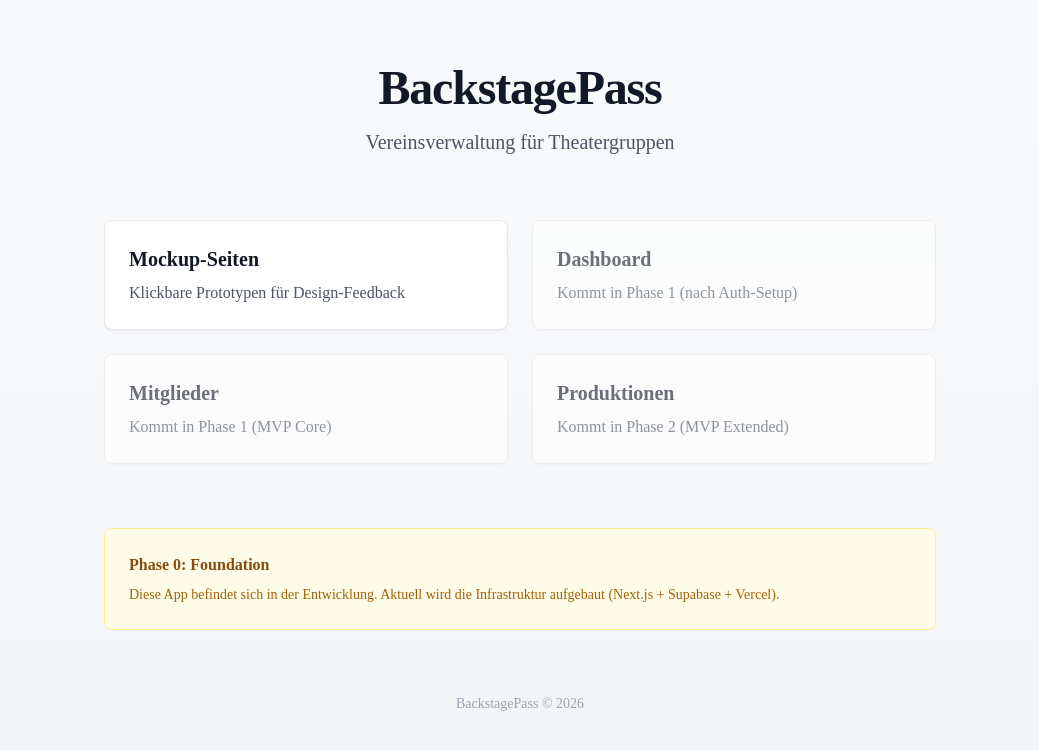
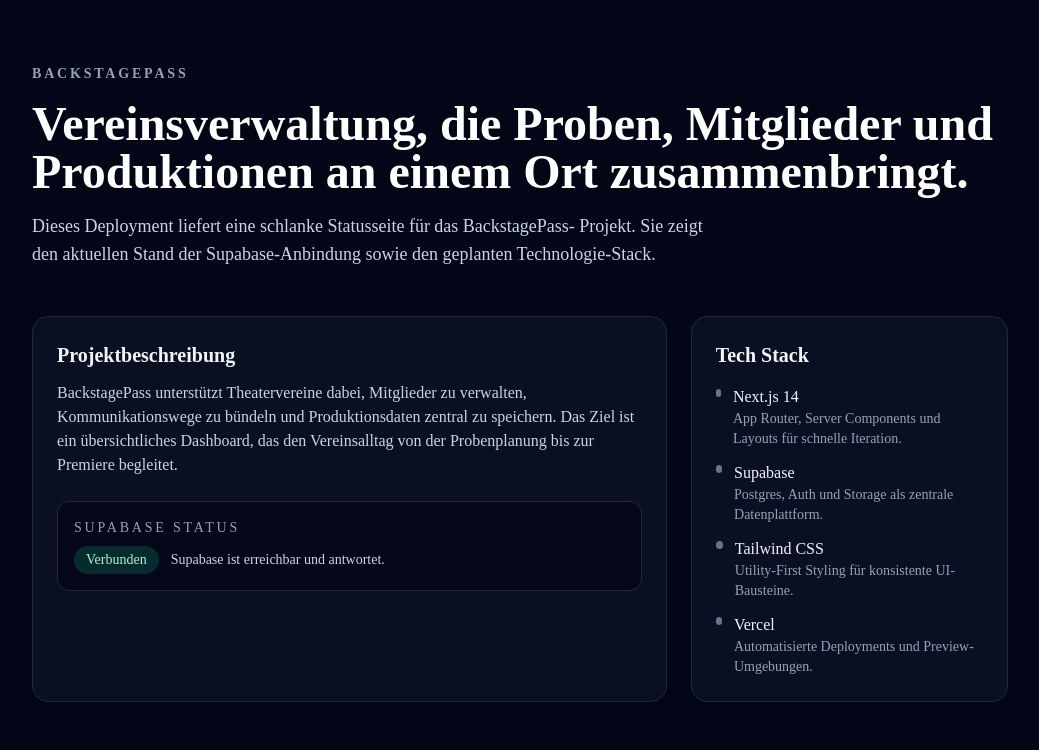
Before and after one commit to trismus/BackstagePass, a Next.js app in the folder apps/web/: page / in a window 1280 px wide. Shown: the top 750 px of the page, without its empty margins (120-1159 px from the left). Built offline with nearby package versions, Linux system fonts and the light colour scheme; no server answers; the database is empty.

Commit message:
Update homepage with Supabase status

```diff
--- a/apps/web/app/page.tsx
+++ b/apps/web/app/page.tsx
@@ -1,70 +1,116 @@
-import Link from 'next/link'
+import { createClient } from '@/lib/supabase/server'
 
-export default function HomePage() {
+export default async function HomePage() {
+  const supabase = await createClient()
+  const { error } = await supabase.from('personen').select('id').limit(1)
+
+  const connectionStatus = error
+    ? {
+        label: 'Fehlgeschlagen',
+        detail: error.message,
+      }
+    : {
+        label: 'Verbunden',
+        detail: 'Supabase ist erreichbar und antwortet.',
+      }
+
   return (
-    <main className="min-h-screen bg-gradient-to-b from-gray-50 to-gray-100">
-      <div className="mx-auto max-w-4xl px-4 py-16 sm:px-6 lg:px-8">
-        <div className="text-center">
-          <h1 className="text-4xl font-bold tracking-tight text-gray-900 sm:text-5xl">
+    <main className="min-h-screen bg-slate-950 text-slate-100">
+      <div className="mx-auto flex w-full max-w-5xl flex-col gap-12 px-6 py-16">
+        <header className="flex flex-col gap-4">
+          <p className="text-sm font-semibold uppercase tracking-[0.2em] text-slate-400">
             BackstagePass
+          </p>
+          <h1 className="text-4xl font-semibold text-white sm:text-5xl">
+            Vereinsverwaltung, die Proben, Mitglieder und Produktionen an einem Ort
+            zusammenbringt.
           </h1>
-          <p className="mt-4 text-xl text-gray-600">
-            Vereinsverwaltung für Theatergruppen
+          <p className="max-w-2xl text-lg text-slate-300">
+            Dieses Deployment liefert eine schlanke Statusseite für das BackstagePass-
+            Projekt. Sie zeigt den aktuellen Stand der Supabase-Anbindung sowie den
+            geplanten Technologie-Stack.
           </p>
-        </div>
+        </header>
 
-        <div className="mt-16 grid gap-6 sm:grid-cols-2">
-          <Link
-            href="/mockup"
-            className="card hover:shadow-md transition-shadow"
-          >
-            <h2 className="text-xl font-semibold text-gray-900">
-              Mockup-Seiten
-            </h2>
-            <p className="mt-2 text-gray-600">
-              Klickbare Prototypen für Design-Feedback
+        <section className="grid gap-6 md:grid-cols-[2fr_1fr]">
+          <div className="rounded-2xl border border-slate-800 bg-slate-900/60 p-6 shadow-lg">
+            <h2 className="text-xl font-semibold">Projektbeschreibung</h2>
+            <p className="mt-3 text-slate-300">
+              BackstagePass unterstützt Theatervereine dabei, Mitglieder zu verwalten,
+              Kommunikationswege zu bündeln und Produktionsdaten zentral zu speichern.
+              Das Ziel ist ein übersichtliches Dashboard, das den Vereinsalltag von der
+              Probenplanung bis zur Premiere begleitet.
             </p>
-          </Link>
-
-          <div className="card opacity-60">
-            <h2 className="text-xl font-semibold text-gray-900">
-              Dashboard
-            </h2>
-            <p className="mt-2 text-gray-600">
-              Kommt in Phase 1 (nach Auth-Setup)
-            </p>
+            <div className="mt-6 rounded-xl border border-slate-800 bg-slate-950/80 p-4">
+              <p className="text-sm uppercase tracking-[0.2em] text-slate-400">
+                Supabase Status
+              </p>
+              <div className="mt-2 flex flex-wrap items-center gap-3">
+                <span
+                  className={`inline-flex items-center rounded-full px-3 py-1 text-sm font-medium ${
+                    error
+                      ? 'bg-rose-500/20 text-rose-200'
+                      : 'bg-emerald-500/20 text-emerald-200'
+                  }`}
+                >
+                  {connectionStatus.label}
+                </span>
+                <span className="text-sm text-slate-300">
+                  {connectionStatus.detail}
+                </span>
+              </div>
+              {error && (
+                <p className="mt-3 text-xs text-slate-400">
+                  Hinweis: Die Tabelle <span className="font-semibold">personen</span>{' '}
+                  ist per RLS geschützt. Für einen erfolgreichen Check ist ein gültiger
+                  Auth-Session erforderlich.
+                </p>
+              )}
+            </div>
           </div>
 
-          <div className="card opacity-60">
-            <h2 className="text-xl font-semibold text-gray-900">
-              Mitglieder
-            </h2>
-            <p className="mt-2 text-gray-600">
-              Kommt in Phase 1 (MVP Core)
-            </p>
+          <div className="rounded-2xl border border-slate-800 bg-slate-900/60 p-6">
+            <h2 className="text-xl font-semibold">Tech Stack</h2>
+            <ul className="mt-4 space-y-3 text-slate-300">
+              <li className="flex items-start gap-3">
+                <span className="mt-1 h-2 w-2 rounded-full bg-slate-500" />
+                <div>
+                  <p className="font-medium text-slate-100">Next.js 14</p>
+                  <p className="text-sm text-slate-400">
+                    App Router, Server Components und Layouts für schnelle Iteration.
+                  </p>
+                </div>
+              </li>
+              <li className="flex items-start gap-3">
+                <span className="mt-1 h-2 w-2 rounded-full bg-slate-500" />
+                <div>
+                  <p className="font-medium text-slate-100">Supabase</p>
+                  <p className="text-sm text-slate-400">
+                    Postgres, Auth und Storage als zentrale Datenplattform.
+                  </p>
+                </div>
+              </li>
+              <li className="flex items-start gap-3">
+                <span className="mt-1 h-2 w-2 rounded-full bg-slate-500" />
+                <div>
+                  <p className="font-medium text-slate-100">Tailwind CSS</p>
+                  <p className="text-sm text-slate-400">
+                    Utility-First Styling für konsistente UI-Bausteine.
+                  </p>
+                </div>
+              </li>
+              <li className="flex items-start gap-3">
+                <span className="mt-1 h-2 w-2 rounded-full bg-slate-500" />
+                <div>
+                  <p className="font-medium text-slate-100">Vercel</p>
+                  <p className="text-sm text-slate-400">
+                    Automatisierte Deployments und Preview-Umgebungen.
+                  </p>
+                </div>
+              </li>
+            </ul>
           </div>
-
-          <div className="card opacity-60">
-            <h2 className="text-xl font-semibold text-gray-900">
-              Produktionen
-            </h2>
-            <p className="mt-2 text-gray-600">
-              Kommt in Phase 2 (MVP Extended)
-            </p>
-          </div>
-        </div>
-
-        <div className="mt-16 rounded-lg border border-yellow-200 bg-yellow-50 p-6">
-          <h3 className="font-semibold text-yellow-800">Phase 0: Foundation</h3>
-          <p className="mt-2 text-sm text-yellow-700">
-            Diese App befindet sich in der Entwicklung. Aktuell wird die
-            Infrastruktur aufgebaut (Next.js + Supabase + Vercel).
-          </p>
-        </div>
-
-        <footer className="mt-16 text-center text-sm text-gray-400">
-          BackstagePass &copy; 2026
-        </footer>
+        </section>
       </div>
     </main>
   )
```
